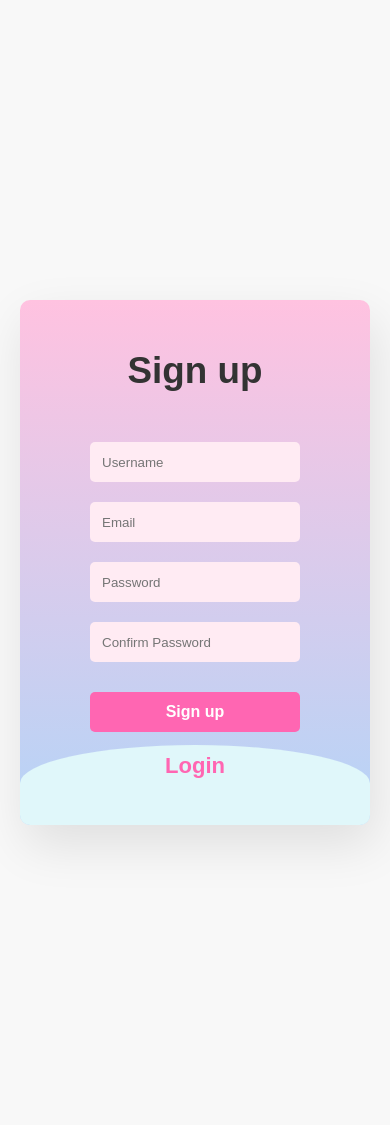
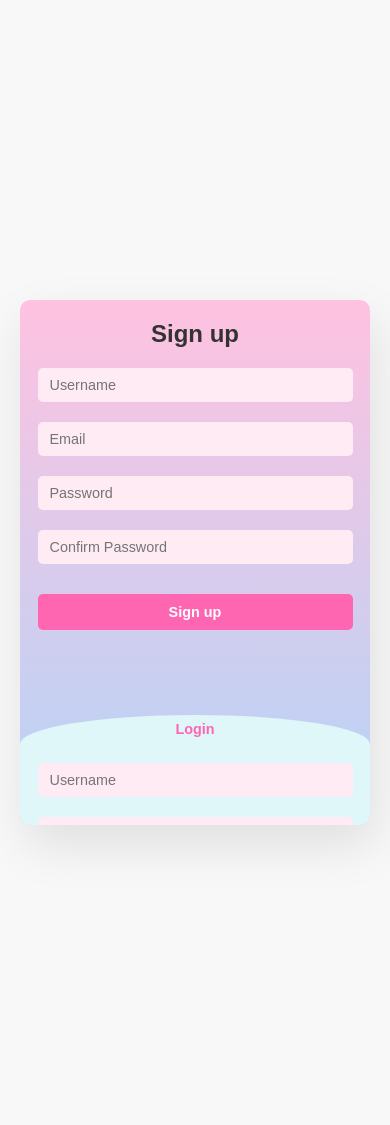
Before and after one commit to YeppyBag/smallbank, a PHP site: page /form/login.php in a window 390 px wide. Run offline with PHP 8.4, Linux system fonts and the light colour scheme.

Commit message:
responsive

```diff
--- a/css/login.css
+++ b/css/login.css
@@ -116,3 +116,33 @@ button {
 button:hover {
   background: #ff99cc;
 }
+@media screen and (max-width: 480px) {
+  label {
+    font-size: 1.5em;
+    margin: 20px;
+  }
+
+  input, button {
+    width: 90%;
+  }
+
+  input {
+    height: 34px;
+    font-size: 0.9em;
+  }
+
+  input:focus {
+    width: 95%;
+    height: 38px;
+  }
+
+  .login {
+    height: 350px;
+    transform: translateY(-150px);
+  }
+
+  button {
+    font-size: 0.9em;
+    height: 36px;
+  }
+}
```
